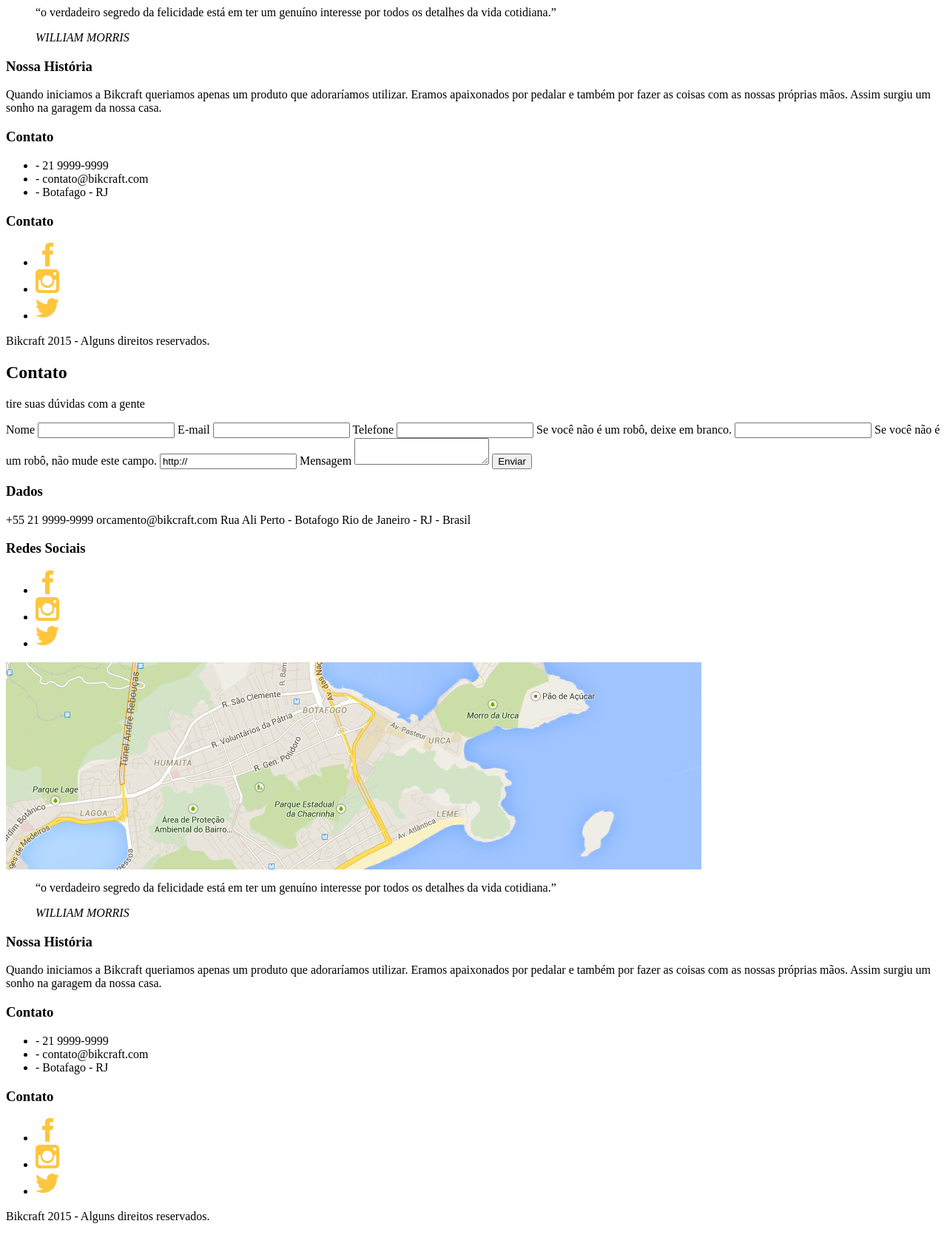
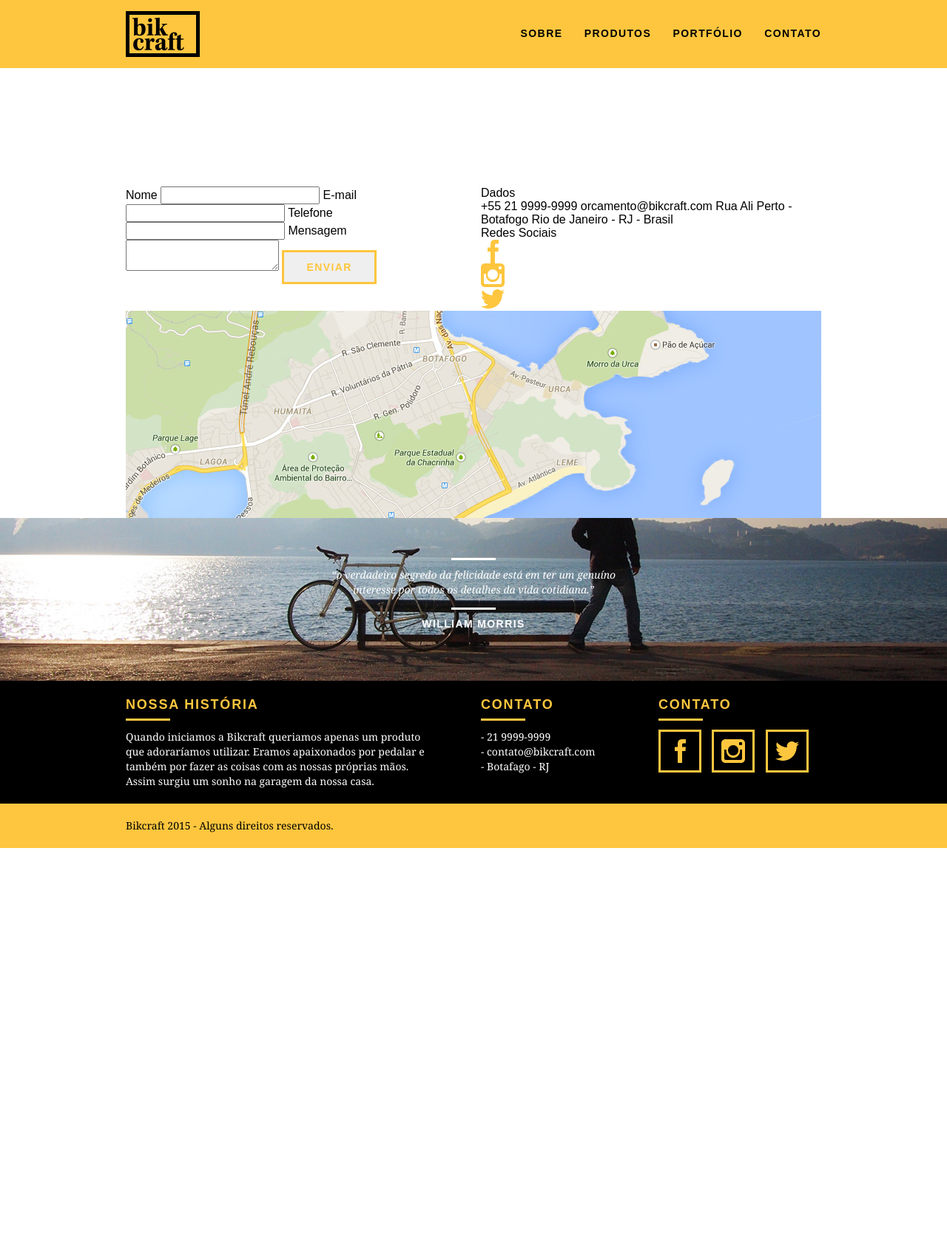
Before and after one commit to raphaEsteves/wp_como_cms, a WordPress theme: template page-contato.php in a window 1280 px wide. Shown: the whole page at 74% size. After the commit the page ends 1146 px from the top, so only its background shows below. Run offline with PHP 8.4 and a stand-in for WordPress, Linux system fonts and the light colour scheme; the site name, menu and one post (Sample post) are stand-ins, and other content is empty; some libraries are stand-ins or nearby versions.

Commit message:
Adjusting links' pages

```diff
--- a/header.php
+++ b/header.php
@@ -30,10 +30,10 @@
 				</a>
 				<nav class="grid-12 header_menu">
 					<ul>
-						<li><a href="sobre.html">Sobre</a></li>
-						<li><a href="produtos.html">Produtos</a></li>
-						<li><a href="portfolio.html">Portfólio</a></li>
-						<li><a href="contato.html">Contato</a></li>
+						<li><a href="/sobre/">Sobre</a></li>
+						<li><a href="/produtos/">Produtos</a></li>
+						<li><a href="/portfolio/">Portfólio</a></li>
+						<li><a href="/contato/">Contato</a></li>
 					</ul>
 				</nav>
 			</div>
--- a/page-contato.php
+++ b/page-contato.php
@@ -1,7 +1,7 @@
 <?php
-//Template Name: Contato;
+//Template Name: Contato
 
-get_footer(); ?>
+get_header(); ?>
 		<section class="introducao-interna interna_contato">
 			<div class="container">
 				<h1>Contato</h1>
```
